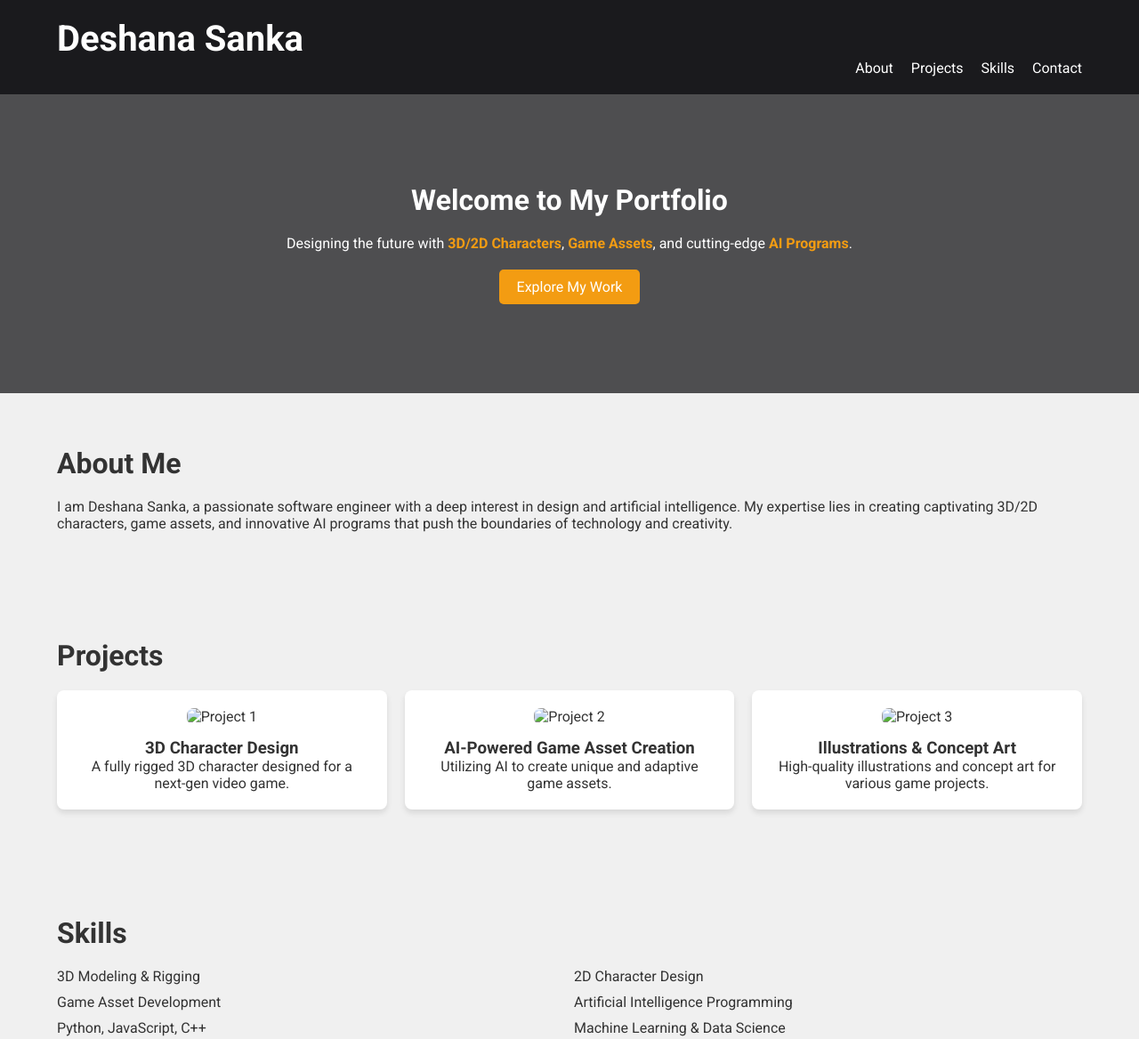
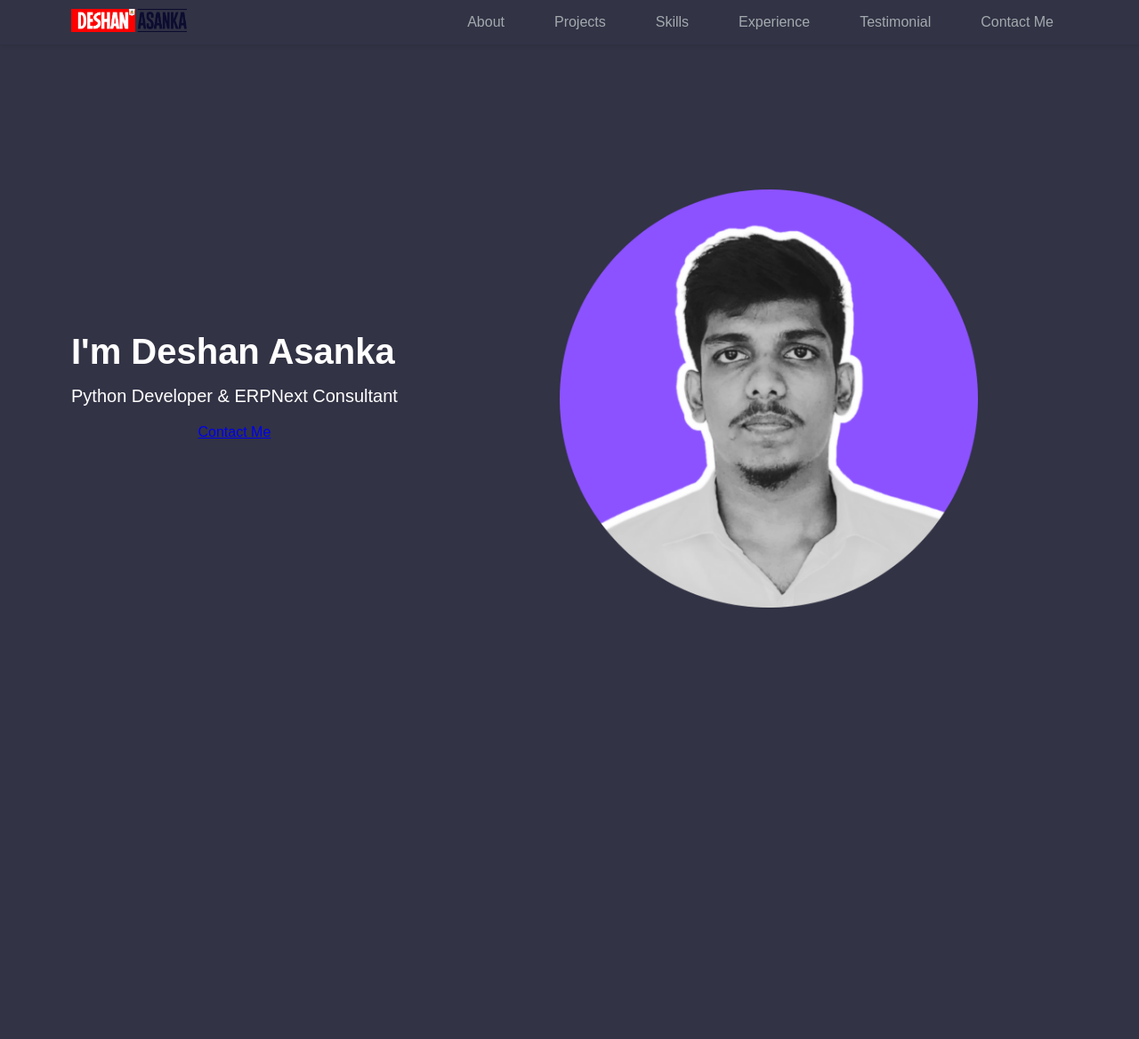
Before and after one commit to DeshanAsankaInfo/DeshanAsankaInfo.github.io, a plain HTML site: page index.html in a window 1280 px wide. Shown: the top 1168 px of the page at 89% size. After the commit the page ends 850 px from the top, so only its background shows below. Drawn offline with Linux system fonts and the light colour scheme.

Commit message:
Update index.html

```diff
--- a/index.html
+++ b/index.html
@@ -3,208 +3,127 @@
 <head>
     <meta charset="UTF-8">
     <meta name="viewport" content="width=device-width, initial-scale=1.0">
-    <title>Deshana Sanka - Portfolio</title>
-    <link href="https://fonts.googleapis.com/css2?family=Roboto:wght@300;400;700&display=swap" rel="stylesheet">
+    <title>Your Portfolio</title>
     <style>
-        * {
+        body, html {
             margin: 0;
             padding: 0;
-            box-sizing: border-box;
+            font-family: Arial, sans-serif;
+            background-color: #323345;
+            color: white;
         }
-
-        body {
-            font-family: 'Roboto', sans-serif;
-            background-color: #f0f0f0;
-            color: #333;
+        .navbar {
+            background-color: #323345;
+            padding: 0.5rem 5rem; /* Adjusted padding for left and right */
+            display: flex;
+            justify-content: center; /* Center the content horizontally */
+            align-items: center;
+            box-shadow: 0 2px 4px rgba(0, 0, 0, 0.1); /* Adds a subtle shadow for depth */
+            position: sticky; /* Sticky navbar */
+            top: 0;
+            z-index: 1000; /* Keeps the navbar on top */
         }
-
-        header {
-            background-color: #1a1a1d;
-            padding: 20px 0;
-            color: #fff;
+        .navbar-content {
+            width: 100%;
+            max-width: 1200px; /* Limits the width of the content */
+            display: flex;
+            justify-content: space-between;
+            align-items: center;
         }
-
-        .container {
-            width: 90%;
-            max-width: 1200px;
-            margin: 0 auto;
+        .logo img {
+            width: 130px;
+            height: auto;
         }
-
-        h1 {
+        .nav-links {
+            display: flex;
+            gap: 1.5rem; /* Spacing between links */
+        }
+        .nav-links a {
+            color: #A3AAAE;
+            text-decoration: none;
+            padding: 0.5rem 1rem;
+            border-radius: 5px;
+            transition: background-color 0.3s, color 0.3s; /* Smooth transition */
+        }
+        .nav-links a:hover {
+            background-color: #666CDB;
+            color: #fff; /* White text on hover */
+        }
+        .landing-page {
+            display: flex;
+            flex-direction: column; /* Stack items vertically on small screens */
+            align-items: center;
+            justify-content: center;
+            height: 100vh; /* Full viewport height */
+            padding: 5rem; /* Padding around the content */
+            box-sizing: border-box; /* Includes padding in the element's total width and height */
+            text-align: center; /* Center-align text */
+        }
+        .landing-page .text {
+            max-width: 100%;
+            margin-bottom: 2rem; /* Space between text and image */
+        }
+        .landing-page .text h1 {
             font-size: 2.5rem;
+            margin: 0;
+            text-align: left;
         }
-
-        nav ul {
-            list-style: none;
-            display: flex;
-            justify-content: flex-end;
+        .landing-page .text p {
+            font-size: 1.25rem;
+            margin-top: 1rem;
+            text-align: left;
         }
-
-        nav ul li {
-            margin-left: 20px;
-        }
-
-        nav ul li a {
-            color: #fff;
-            text-decoration: none;
-            font-weight: 400;
-        }
-
-        #hero {
-            background-color: #4e4e50;
-            color: #fff;
-            text-align: center;
-            padding: 100px 0;
-        }
-
-        #hero .highlight {
-            color: #f39c12;
-            font-weight: bold;
-        }
-
-        .btn {
-            background-color: #f39c12;
-            color: #fff;
-            padding: 10px 20px;
-            text-decoration: none;
-            border-radius: 5px;
-            margin-top: 20px;
-            display: inline-block;
-        }
-
-        .section-padding {
-            padding: 60px 0;
-        }
-
-        h2 {
-            font-size: 2rem;
-            margin-bottom: 20px;
-        }
-
-        #projects .project-grid {
-            display: grid;
-            grid-template-columns: repeat(3, 1fr);
-            gap: 20px;
-        }
-
-        .project-card {
-            background-color: #fff;
-            padding: 20px;
-            border-radius: 8px;
-            box-shadow: 0 4px 6px rgba(0, 0, 0, 0.1);
+        .landing-page .profile-img {
+            width: 100%; /* Full width on small screens */
+            max-width: 60%; /* 60% width on larger screens */
             text-align: center;
         }
-
-        .project-card img {
-            max-width: 100%;
-            border-radius: 8px;
-            margin-bottom: 15px;
+        .landing-page .profile-img img {
+            width: 70%;
+            height: auto;
+            border-radius: 10px; /* Optional: Adds rounded corners to the image */
         }
-
-        #skills .skills-list {
-            list-style: none;
-            display: grid;
-            grid-template-columns: repeat(2, 1fr);
-            gap: 10px;
-            margin-top: 20px;
-        }
-
-        footer {
-            background-color: #1a1a1d;
-            color: #fff;
-            text-align: center;
-            padding: 20px 0;
-            margin-top: 50px;
-        }
-
-        footer p {
-            font-size: 0.9rem;
+        @media(min-width: 768px) {
+            .landing-page {
+                flex-direction: row; /* Align items horizontally on larger screens */
+                justify-content: space-between;
+            }
+            .landing-page .text {
+                max-width: 40%; /* Adjusted to make room for the image */
+            }
+            .landing-page .profile-img {
+                max-width: 60%; /* 60% width on larger screens */
+            }
         }
     </style>
 </head>
 <body>
-    <header>
-        <div class="container">
-            <h1>Deshana Sanka</h1>
-            <nav>
-                <ul>
-                    <li><a href="#about">About</a></li>
-                    <li><a href="#projects">Projects</a></li>
-                    <li><a href="#skills">Skills</a></li>
-                    <li><a href="#contact">Contact</a></li>
-                </ul>
-            </nav>
-        </div>
-    </header>
-
-    <section id="hero">
-        <div class="container">
-            <h2>Welcome to My Portfolio</h2>
-            <p>Designing the future with <span class="highlight">3D/2D Characters</span>, <span class="highlight">Game Assets</span>, and cutting-edge <span class="highlight">AI Programs</span>.</p>
-            <a href="#projects" class="btn">Explore My Work</a>
-        </div>
-    </section>
-
-    <section id="about" class="section-padding">
-        <div class="container">
-            <h2>About Me</h2>
-            <p>I am Deshana Sanka, a passionate software engineer with a deep interest in design and artificial intelligence. My expertise lies in creating captivating 3D/2D characters, game assets, and innovative AI programs that push the boundaries of technology and creativity.</p>
-        </div>
-    </section>
-
-    <section id="projects" class="section-padding">
-        <div class="container">
-            <h2>Projects</h2>
-            <div class="project-grid">
-                <div class="project-card">
-                    <img src="images/project1.jpg" alt="Project 1">
-                    <h3>3D Character Design</h3>
-                    <p>A fully rigged 3D character designed for a next-gen video game.</p>
-                </div>
-                <div class="project-card">
-                    <img src="images/project2.jpg" alt="Project 2">
-                    <h3>AI-Powered Game Asset Creation</h3>
-                    <p>Utilizing AI to create unique and adaptive game assets.</p>
-                </div>
-                <div class="project-card">
-                    <img src="images/project3.jpg" alt="Project 3">
-                    <h3>Illustrations & Concept Art</h3>
-                    <p>High-quality illustrations and concept art for various game projects.</p>
-                </div>
+    <nav class="navbar">
+        <div class="navbar-content">
+            <div class="logo">
+                <img src="logo.png" alt="Logo">
+            </div>
+            <div class="nav-links">
+                <a href="#about">About</a>
+                <a href="#projects">Projects</a>
+                <a href="#skills">Skills</a>
+                <a href="#experience">Experience</a>
+                <a href="#testimonial">Testimonial</a>
+                <a href="#contact">Contact Me</a>
             </div>
         </div>
-    </section>
-
-    <section id="skills" class="section-padding">
-        <div class="container">
-            <h2>Skills</h2>
-            <ul class="skills-list">
-                <li>3D Modeling & Rigging</li>
-                <li>2D Character Design</li>
-                <li>Game Asset Development</li>
-                <li>Artificial Intelligence Programming</li>
-                <li>Python, JavaScript, C++</li>
-                <li>Machine Learning & Data Science</li>
-            </ul>
-        </div>
-    </section>
-
-    <section id="contact" class="section-padding">
-        <div class="container">
-            <h2>Contact Me</h2>
-            <p>I'm always open to discussing new projects, creative ideas, or opportunities to be part of your vision. Let's collaborate!</p>
-            <a href="mailto:your-email@example.com" class="btn">Get in Touch</a>
-        </div>
-    </section>
-
-    <footer>
-        <div class="container">
-            <p>&copy; 2024 Deshana Sanka. All rights reserved.</p>
-        </div>
-    </footer>
-
-    <script>
-        // Add any necessary interactivity here
-    </script>
+    </nav>
+    <main>
+        <section class="landing-page">
+            <div class="text">
+                <h1>I'm <span>Deshan Asanka</span></h1>
+                    <p>Python Developer & ERPNext Consultant</p>
+                    <a href="#contact" class="cta-button">Contact Me</a>
+            </div>
+            <div class="profile-img">
+                <img src="profile.png" alt="Profile Image">
+            </div>
+        </section>
+    </main>
 </body>
 </html>
```
